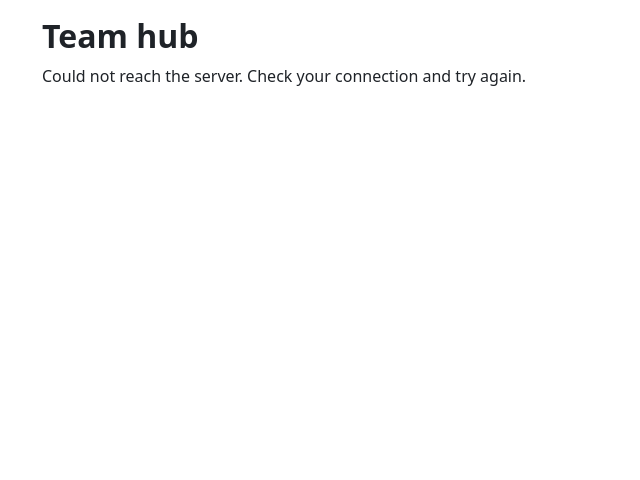
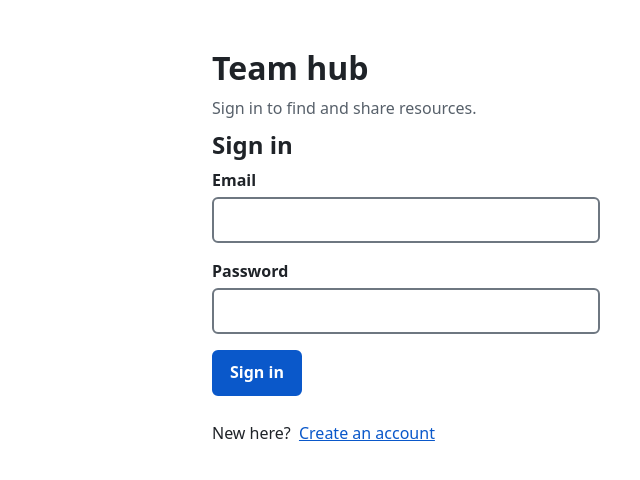
Before and after one commit to Badger-cmyk/team-hub, a React (Vite) app in the folder client/: page / in a window 1280 px wide. Shown: the top 480 px of the page, without its empty margins (234-874 px from the left). Built offline with nearby package versions, Linux system fonts and the light colour scheme; no server answers.

Commit message:
feat: add login and register form

```diff
--- a/client/src/App.jsx
+++ b/client/src/App.jsx
@@ -1,20 +1,47 @@
-import { useEffect, useState } from 'react';
-import { api } from './api.js';
+import { useCallback, useEffect, useState } from 'react';
+import { api, setToken, hasToken, setUnauthorizedHandler } from './api.js';
+import AuthForm from './components/AuthForm.jsx';
 
 export default function App() {
-  const [status, setStatus] = useState('Checking the server…');
+  const [user, setUser] = useState(null);
+  const [booting, setBooting] = useState(hasToken());
 
-  useEffect(() => {
-    api
-      .health()
-      .then(() => setStatus('Connected to the API.'))
-      .catch((err) => setStatus(err.message));
+  const signOut = useCallback(() => {
+    setToken(null);
+    setUser(null);
   }, []);
 
+  // On first load, check whether a saved token still works.
+  useEffect(() => {
+    setUnauthorizedHandler(signOut);
+    if (!hasToken()) return;
+    api
+      .me()
+      .then((d) => setUser(d.user))
+      .catch(() => setToken(null))
+      .finally(() => setBooting(false));
+  }, [signOut]);
+
+  if (booting) {
+    return (
+      <main>
+        <p role="status">Loading…</p>
+      </main>
+    );
+  }
+
+  if (!user) return <AuthForm onAuth={setUser} />;
+
+  // Temporary: the resource list replaces this in the next step.
   return (
     <main>
       <h1>Team hub</h1>
-      <p role="status">{status}</p>
+      <p>
+        Signed in as {user.name} ({user.role}).
+      </p>
+      <button type="button" className="btn" onClick={signOut}>
+        Sign out
+      </button>
     </main>
   );
 }
--- /dev/null
+++ b/client/src/components/AuthForm.jsx
@@ -0,0 +1,110 @@
+import { useEffect, useRef, useState } from 'react';
+import { api, setToken, ApiError } from '../api.js';
+import Field from './Field.jsx';
+
+export default function AuthForm({ onAuth }) {
+  const [mode, setMode] = useState('login');
+  const [values, setValues] = useState({ name: '', email: '', password: '' });
+  const [error, setError] = useState('');
+  const [fields, setFields] = useState({});
+  const [busy, setBusy] = useState(false);
+  const errorRef = useRef(null);
+
+  const isRegister = mode === 'register';
+  const set = (key) => (e) => setValues((v) => ({ ...v, [key]: e.target.value }));
+
+  // When an error appears, move focus to it so keyboard and screen reader users notice.
+  useEffect(() => {
+    if (error) errorRef.current?.focus();
+  }, [error]);
+
+  async function submit(e) {
+    e.preventDefault();
+    setError('');
+    setFields({});
+    setBusy(true);
+    try {
+      const data = isRegister
+        ? await api.register(values)
+        : await api.login({ email: values.email, password: values.password });
+      setToken(data.token);
+      onAuth(data.user);
+    } catch (err) {
+      if (err instanceof ApiError) {
+        setError(err.message);
+        setFields(err.fields || {});
+      } else {
+        setError('Something went wrong. Try again.');
+      }
+    } finally {
+      setBusy(false);
+    }
+  }
+
+  function switchMode() {
+    setMode(isRegister ? 'login' : 'register');
+    setError('');
+    setFields({});
+  }
+
+  return (
+    <main id="main" className="auth">
+      <h1>Team hub</h1>
+      <p className="lede">
+        {isRegister
+          ? 'Create an account to share and find resources.'
+          : 'Sign in to find and share resources.'}
+      </p>
+
+      <form onSubmit={submit} noValidate aria-labelledby="auth-title">
+        <h2 id="auth-title">{isRegister ? 'Create account' : 'Sign in'}</h2>
+
+        {error && (
+          <div className="error-summary" role="alert" tabIndex={-1} ref={errorRef}>
+            {error}
+          </div>
+        )}
+
+        {isRegister && (
+          <Field id="name" label="Name" error={fields.name}>
+            {(p) => (
+              <input {...p} type="text" autoComplete="name" value={values.name} onChange={set('name')} />
+            )}
+          </Field>
+        )}
+        <Field id="email" label="Email" error={fields.email}>
+          {(p) => (
+            <input {...p} type="email" autoComplete="email" value={values.email} onChange={set('email')} />
+          )}
+        </Field>
+        <Field
+          id="password"
+          label="Password"
+          hint={isRegister ? 'Use at least 8 characters.' : undefined}
+          error={fields.password}
+        >
+          {(p) => (
+            <input
+              {...p}
+              type="password"
+              autoComplete={isRegister ? 'new-password' : 'current-password'}
+              value={values.password}
+              onChange={set('password')}
+            />
+          )}
+        </Field>
+
+        <button type="submit" className="btn primary" disabled={busy}>
+          {busy ? 'Please wait…' : isRegister ? 'Create account' : 'Sign in'}
+        </button>
+      </form>
+
+      <p className="switch">
+        {isRegister ? 'Already have an account?' : 'New here?'}{' '}
+        <button type="button" className="link" onClick={switchMode}>
+          {isRegister ? 'Sign in' : 'Create an account'}
+        </button>
+      </p>
+    </main>
+  );
+}
--- /dev/null
+++ b/client/src/components/Field.jsx
@@ -0,0 +1,28 @@
+// Wraps one input with its label, hint and error message.
+// `children` is a function that receives the props the input needs.
+export default function Field({ id, label, hint, error, children }) {
+  const hintId = hint ? `${id}-hint` : undefined;
+  const errorId = error ? `${id}-error` : undefined;
+  const describedBy = [hintId, errorId].filter(Boolean).join(' ') || undefined;
+
+  return (
+    <div className="field">
+      <label htmlFor={id}>{label}</label>
+      {hint && (
+        <p className="hint" id={hintId}>
+          {hint}
+        </p>
+      )}
+      {children({
+        id,
+        'aria-describedby': describedBy,
+        'aria-invalid': error ? 'true' : undefined,
+      })}
+      {error && (
+        <p className="error" id={errorId}>
+          {error}
+        </p>
+      )}
+    </div>
+  );
+}
--- a/client/src/index.css
+++ b/client/src/index.css
@@ -72,3 +72,76 @@ p { margin: 0 0 0.5rem; }
 @media (prefers-reduced-motion: reduce) {
   * { transition: none !important; animation: none !important; scroll-behavior: auto !important; }
 }
+
+/* Layout */
+.auth { max-width: 420px; padding-top: 3rem; }
+.lede { color: var(--muted); }
+.switch { margin-top: 1rem; }
+
+/* Forms */
+.field { margin-bottom: 1rem; }
+label { display: block; font-weight: 600; margin-bottom: 0.25rem; }
+.hint { color: var(--muted); font-size: 0.9rem; margin-bottom: 0.25rem; }
+.error { color: var(--danger); font-size: 0.9rem; margin: 0.25rem 0 0; font-weight: 500; }
+/* The word "Error" means the message doesn't rely on colour alone. */
+.error::before { content: 'Error: '; font-weight: 600; }
+
+input[type='text'],
+input[type='email'],
+input[type='password'],
+input[type='url'],
+input[type='search'],
+textarea,
+select {
+  width: 100%;
+  min-height: 44px;
+  padding: 0.5rem 0.75rem;
+  font: inherit;
+  color: var(--text);
+  background: var(--bg);
+  border: 2px solid var(--control-line);
+  border-radius: 6px;
+}
+input[aria-invalid='true'],
+textarea[aria-invalid='true'],
+select[aria-invalid='true'] {
+  border-color: var(--danger);
+}
+
+.error-summary {
+  border: 2px solid var(--danger);
+  color: var(--danger);
+  background: var(--bg);
+  padding: 0.75rem 1rem;
+  border-radius: 6px;
+  margin-bottom: 1rem;
+  font-weight: 600;
+}
+
+/* Buttons: at least 44px tall so they're easy to hit on touch screens */
+.btn {
+  min-height: 44px;
+  padding: 0.5rem 1rem;
+  font: inherit;
+  font-weight: 600;
+  color: var(--text);
+  background: var(--bg);
+  border: 2px solid var(--control-line);
+  border-radius: 6px;
+  cursor: pointer;
+}
+.btn:hover { background: var(--surface); }
+.btn.primary { background: var(--accent); border-color: var(--accent); color: var(--on-accent); }
+.btn.primary:hover { filter: brightness(1.1); }
+.btn:disabled { opacity: 0.7; cursor: progress; }
+
+.link {
+  background: none;
+  border: 0;
+  padding: 0.5rem 0.25rem;
+  min-height: 44px;
+  font: inherit;
+  color: var(--accent);
+  text-decoration: underline;
+  cursor: pointer;
+}
```
